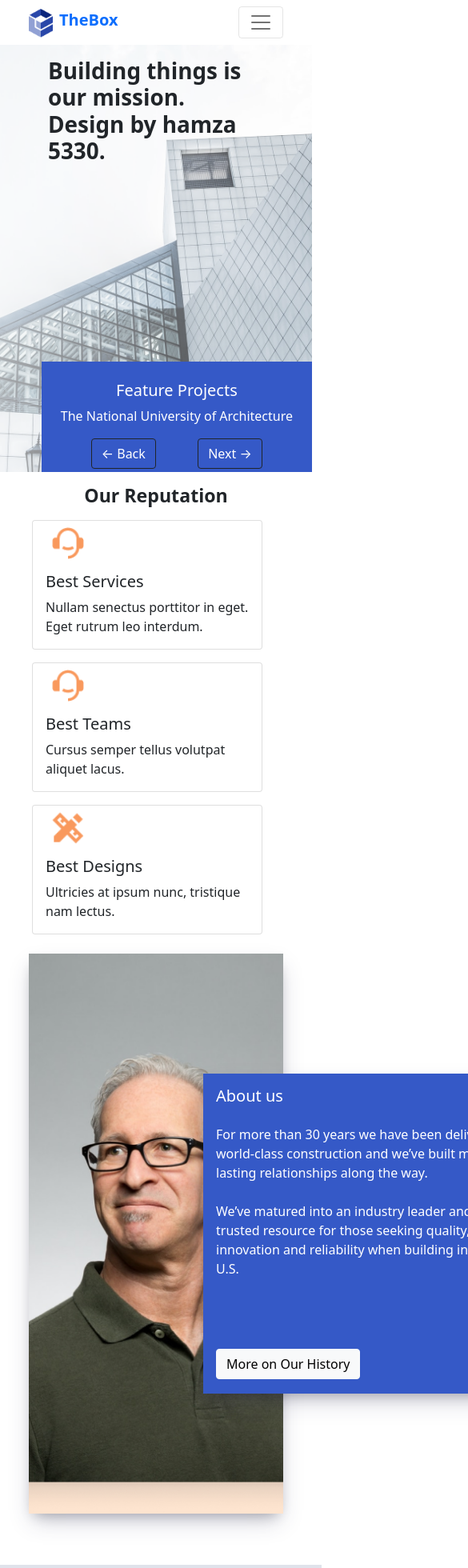
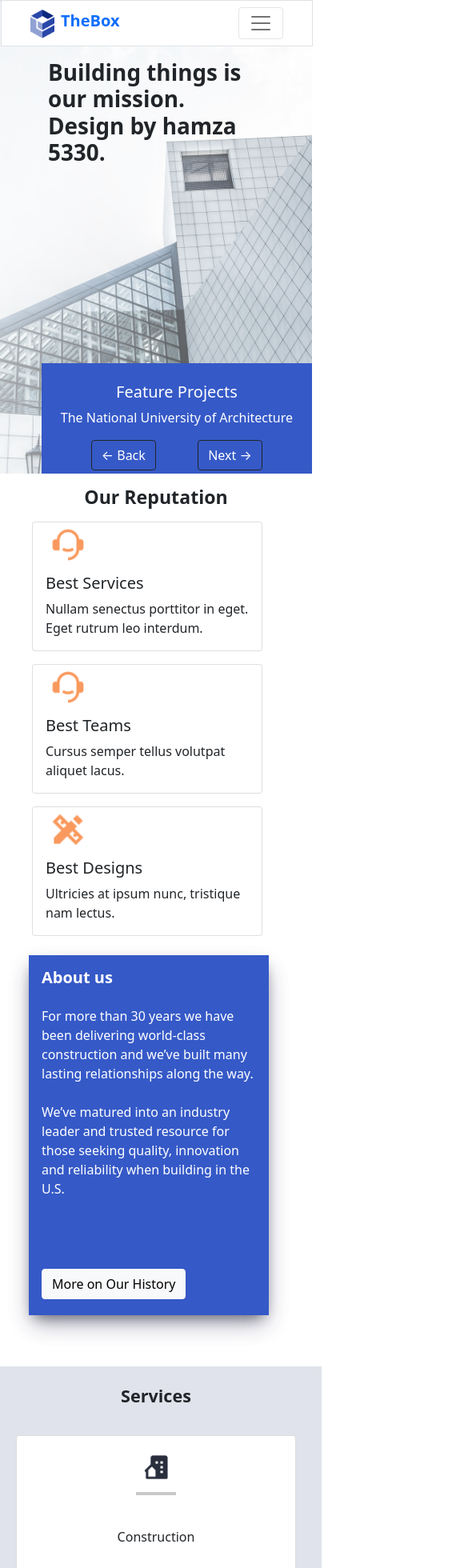
Before and after one commit to Hamzashahfiq/react-assign2, a React (Create React App) app: page / in a window 390 px wide. Shown: the top 1960 px of the page at 80% size, 585 px wide, since content can reach past the window. Built offline with nearby package versions, Linux system fonts and the light colour scheme.

Commit message:
set responsiveness

```diff
--- /dev/null
+++ b/src/components/aboutUs/About.css
@@ -0,0 +1,21 @@
+@media only screen and (max-width: 850px) {
+    .aboutdiv {
+        position: static !important;
+        min-width: fit-content  !important;
+        margin: 0  10% !important;
+    }
+}
+@media only screen and (max-width: 500px) {
+    .aboutdiv {
+        position: static !important;
+        max-width: 300px !important;
+        min-height: 450px !important;
+        margin-left: 0px !important;
+
+    }
+    .bgImgDiv {
+        background-image: none !important;
+        max-width: fit-content !important;
+        max-height: 450px !important;
+    }
+}
--- a/src/components/aboutUs/AboutUs.js
+++ b/src/components/aboutUs/AboutUs.js
@@ -1,6 +1,8 @@
 import React from 'react'
+import './About.css';
 import styles from './AboutUsStyle';
 import Button from '../button/Button';
+
 
 function AboutUs() {
     return (
@@ -8,9 +10,9 @@ function AboutUs() {
             <div className="container" id='aboutUS'>
                 <div className="row" >
                     <div className="col mb-3">
-                        <div style={styles.imgdivSize}>
-                              <div className='text-white p-3' style={styles.aboutdiv}>
-                                  <h5 className='fw-blod'>About us</h5>
+                        <div className='bgImgDiv' style={styles.imgdivSize}>
+                              <div className='text-white p-3 aboutdiv' style={styles.aboutdiv}>
+                                  <h5 className='fw-bold'>About us</h5>
                                   <p className='mt-4'>For more than 30 years we have been delivering world-class construction and we’ve built many lasting relationships along the way. <br/><br/>
                                    We’ve matured into an industry leader and trusted resource for those seeking quality, innovation and reliability when building in the U.S.</p>
                                    <br/><br/><br/>
--- a/src/components/aboutUs/AboutUsStyle.js
+++ b/src/components/aboutUs/AboutUsStyle.js
@@ -1,4 +1,5 @@
 import AboutUsImg from "../../assets/images/aboutUsImg.png";
+
 const styles = {
    imgdivSize: {
       maxWidth: '900px',
@@ -13,15 +14,24 @@ const styles = {
       boxShadow: 'rgba(50, 50, 93, 0.25) 0px 13px 27px -5px, rgba(0, 0, 0, 0.3) 0px 8px 16px -8px'
 
    },
-   aboutdiv :{
-     height: '400px',
-     width:  '400px',
-     backgroundColor: '#3559C7',
-     position: 'absolute',
-     top: '150px',
-     right: '-300px',
-     boxShadow: 'rgba(50, 50, 93, 0.25) 0px 13px 27px -5px, rgba(0, 0, 0, 0.3) 0px 8px 16px -8px'
-   }
+   aboutdiv: {
+      height: '400px',
+      width: '400px',
+      backgroundColor: '#3559C7',
+      position: 'absolute',
+      top: '150px',
+      right: '-300px',
+      boxShadow: 'rgba(50, 50, 93, 0.25) 0px 13px 27px -5px, rgba(0, 0, 0, 0.3) 0px 8px 16px -8px',
+   },
+//    '@media  (max-width: 600px)': {
+//       aboutdiv:{
+//       color: 'red !important',
+//       position: 'none',
+//       top:'0px',
+//       right:'0px'
+//       }
+//  }
+
 
 }
 
--- a/src/components/header/Navbar.js
+++ b/src/components/header/Navbar.js
@@ -4,13 +4,12 @@ import styles from './NavbarStyle';
 
 function Navbar() {
     return (
-        <nav class="navbar navbar-expand-lg navbar-light bg-white" style={styles.navSticky}>
+        <nav className="navbar navbar-expand-lg navbar-light border" style={styles.navSticky}>
             <div className="container">
                 <div>
                     <a className="navbar-brand" href="#">
                        <Logo/>
                     </a>
-
                 </div>
                 <div>
                     <button className ="navbar-toggler" type="button" data-bs-toggle="collapse" data-bs-target="#navbarNavAltMarkup" aria-controls="navbarNavAltMarkup" aria-expanded="false" aria-label="Toggle navigation">
--- a/src/components/header/NavbarStyle.js
+++ b/src/components/header/NavbarStyle.js
@@ -5,8 +5,11 @@ const styles = {
     position: 'fixed',
     top: '0',
     width: '100%',
-    zIndex: '1',
-  }
+    zIndex: '3',
+    backgroundColor:'white',
+  },
+
+
 }
 
 export default styles
--- a/src/components/service/Service.js
+++ b/src/components/service/Service.js
@@ -1,5 +1,6 @@
 import React from 'react'
 import styles from './ServiceStyle';
+import './ServiceStyle.css'
 import ServiceCard from '../serviceCard/ServiceCard';
 import ServiceCardImg1 from '../../assets/images/serviceCardLogo1.png';
 import ServiceCardImg2 from '../../assets/images/serviceCardLogo2.png';
@@ -13,6 +14,7 @@ import ServiceCardBottomImg2 from '../../assets/images/serviceBottomImg2.png';
 import ServiceCardBottomImg3 from '../../assets/images/serviceBottomImg3.png';
 import ServiceCardBottomImg4 from '../../assets/images/serviceBottomImg4.png';
 import Button from '../button/Button';
+
 
 
 function Service() {
@@ -47,15 +49,15 @@ function Service() {
             <div className="container">
                 <div className="row m-2 m-md-5">
                     <div className="col-12 px-md-5 col-lg-9">
-                        <div className='' style={styles.aboutBDiv}>
-                            <div className='' style={styles.aboutBCard1} >< ServiceCardBottom cardBottomContent={serviceCardBottom1} /></div>
-                            <div style={styles.aboutBCard2}>< ServiceCardBottom cardBottomContent={serviceCardBottom2} /></div>
-                            <div style={styles.aboutBCard3}>< ServiceCardBottom cardBottomContent={serviceCardBottom3} /></div>
-                            <div style={styles.aboutBCard4}>< ServiceCardBottom cardBottomContent={serviceCardBottom4} /></div>
+                        <div className='cardPosition' style={styles.aboutBDiv}>
+                            <div className='cardPosition' style={styles.aboutBCard1} >< ServiceCardBottom cardBottomContent={serviceCardBottom1} /></div>
+                            <div className='cardPosition' style={styles.aboutBCard2}>< ServiceCardBottom cardBottomContent={serviceCardBottom2} /></div>
+                            <div className='cardPosition' style={styles.aboutBCard3}>< ServiceCardBottom cardBottomContent={serviceCardBottom3} /></div>
+                            <div className='cardPosition' style={styles.aboutBCard4}>< ServiceCardBottom cardBottomContent={serviceCardBottom4} /></div>
                         </div>
                     </div>
-                    <div className="col-12 col-lg-3">
-                        <h1 className='p-5 ps-0'>30 Years Experience</h1>
+                    <div className="col-12  mx-3 m-md-0 my-5 col-lg-3">
+                        <h1 className='p-5 ps-0 my-3'>30 Years Experience</h1>
                         <p>Our company has been the leading provided construction services to clients throughout the USA since 1988.</p>
 
                          <Button  buttonName="Contact Us" buttonClass ="btn btn-primary my-5 px-5" />
--- /dev/null
+++ b/src/components/service/ServiceStyle.css
@@ -0,0 +1,8 @@
+@media only screen and (max-width: 450px){
+    .cardPosition {
+        position: static !important;
+        max-width: fit-content !important;
+        margin: 30px 0 !important;
+    }
+
+}
--- a/src/pages/home/Home.js
+++ b/src/pages/home/Home.js
@@ -4,8 +4,8 @@ import Hero from '../../components/hero/Hero';
 import Reputation from '../../components/reputation/Reputation';
 function Home() {
     return (
-        <div className="container-fluid" style={styles.zeroMP}>
-            <div className="row" style={styles.zeroMP}>
+        <div className="container-fluid " style={styles.zeroMP}>
+            <div className="row border" style={styles.zeroMP}>
                 <Navbar />
             </div>
             <div className="row" id= "Home" style={styles.zeroMP}>
```
Also changed, not shown: 1 other file (tests, documents, lock files or other folders).
